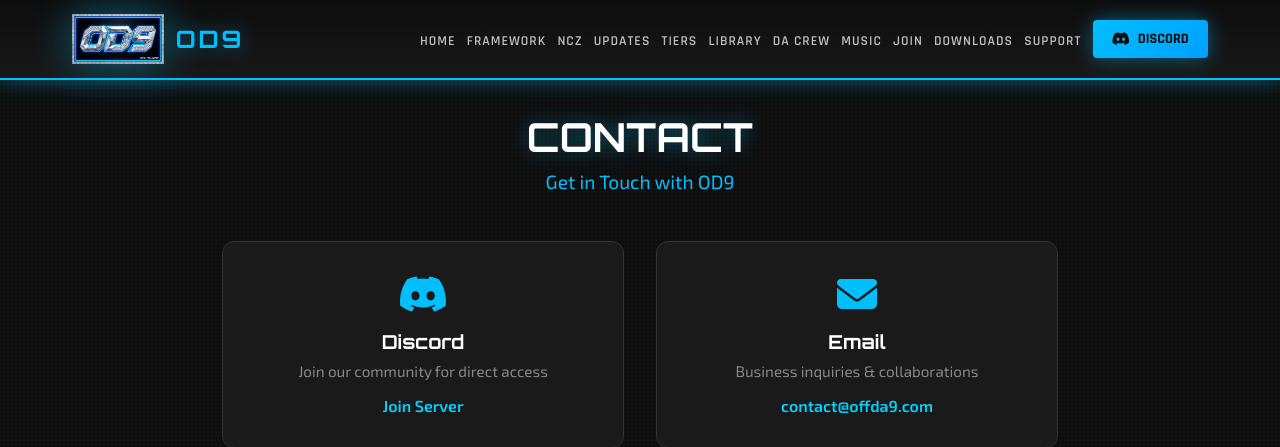
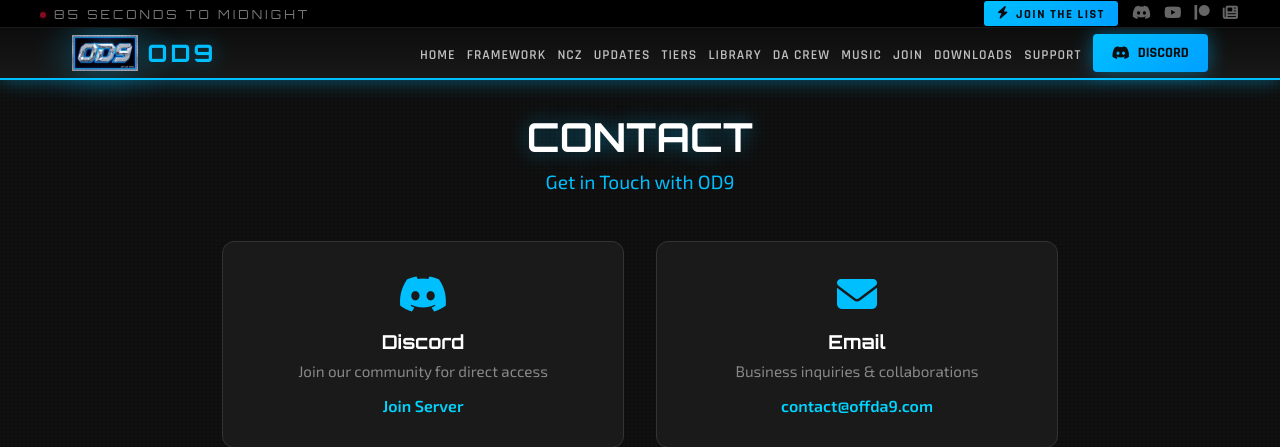
Before and after one commit to theultimaterage/od9-website, a PHP site: page /od9/contact.php in a window 1280 px wide. Shown: the top 447 px of the page. Run offline with PHP 8.4, Linux system fonts and the light colour scheme.

Commit message:
feat(web): topbar CSS/include/offset edits (content for the prior rename)
The previous commit only captured the git-mv rename because a stale pathspec
aborted the add. This carries the actual changes (already live on prod):
- nav.php includes topbar.php before the <nav>
- od9.css: --topbar-h:28px, nav top/height split to keep total chrome 80px,
  logo 50->36px
- topbar.php: position:fixed + z-index above nav, fixed 28px height,
  Patreon -> /c/TheUltimateRage

```diff
--- a/public/css/od9.css
+++ b/public/css/od9.css
@@ -6,7 +6,7 @@
 :root{
   --primary-blue:#00BFFF; --electric-blue:#00A0FF; --neon-blue:#00D4FF;
   --chrome:#C0C0C0; --carbon:#0D0D0D; --carbon-dark:#1A1A1A;
-  --glow:0 0 20px rgba(0,191,255,.45); --nav-height:80px;
+  --glow:0 0 20px rgba(0,191,255,.45); --nav-height:80px; --topbar-h:28px;
   /* short aliases used by most pages */
   --b:#00BFFF; --eb:#00A0FF; --c:#C0C0C0; --d:#0D0D0D; --dd:#1A1A1A;
   --g:0 0 20px rgba(0,191,255,.45); --gold:#FFD700; --rg:#B76E79;
@@ -14,10 +14,10 @@
 *{margin:0;padding:0;box-sizing:border-box}
 
 /* Universal nav — mirrors includes/nav.php markup */
-.od9-nav{position:fixed;top:0;left:0;width:100%;height:var(--nav-height);background:linear-gradient(180deg,rgba(13,13,13,.98),rgba(26,26,26,.95));backdrop-filter:blur(20px);border-bottom:2px solid var(--b);box-shadow:var(--g);z-index:9999}
+.od9-nav{position:fixed;top:var(--topbar-h);left:0;width:100%;height:calc(var(--nav-height) - var(--topbar-h));background:linear-gradient(180deg,rgba(13,13,13,.98),rgba(26,26,26,.95));backdrop-filter:blur(20px);border-bottom:2px solid var(--b);box-shadow:var(--g);z-index:9999}
 .nav-container{max-width:1200px;margin:0 auto;padding:0 2rem;height:100%;display:flex;justify-content:space-between;align-items:center}
 .nav-logo{display:flex;align-items:center;text-decoration:none}
-.nav-logo img{height:50px;margin-right:.75rem;filter:drop-shadow(var(--g))}
+.nav-logo img{height:36px;margin-right:.6rem;filter:drop-shadow(var(--g))}
 .nav-logo-text{font-family:'Orbitron',sans-serif;font-size:1.5rem;font-weight:700;color:var(--b);letter-spacing:3px;text-shadow:var(--g)}
 .nav-menu{display:flex;list-style:none;gap:.8rem;align-items:center}
 .nav-link{color:var(--c);text-decoration:none;font-family:'Rajdhani',sans-serif;font-size:1rem;font-weight:600;letter-spacing:1px;text-transform:uppercase;transition:all .3s;padding:.5rem 0;position:relative}
--- a/public/includes/nav.php
+++ b/public/includes/nav.php
@@ -36,6 +36,7 @@
 ];
 if (!isset($current_page)) $current_page = '';
 ?>
+<?php include __DIR__ . '/topbar.php'; ?>
 <nav class="od9-nav"><div class="nav-container">
 <a href="<?= $nav_url('index.php') ?>" class="nav-logo"><img src="<?= $nav_url('images/logos/od9-logo.png') ?>" alt="OD9"><span class="nav-logo-text">OD9</span></a>
 <ul class="nav-menu" style="gap:0.7rem">
--- a/public/includes/topbar.php
+++ b/public/includes/topbar.php
@@ -18,8 +18,8 @@
  */
 ?>
 <style>
-.od9-topbar{position:sticky;top:0;z-index:9100;background:#000;border-bottom:1px solid #1a1a1a;padding:0.4rem 1.25rem;font-family:'Rajdhani',sans-serif;font-size:0.78rem;letter-spacing:2px;text-transform:uppercase}
-.od9-topbar-inner{max-width:1200px;margin:0 auto;display:flex;align-items:center;justify-content:space-between;gap:1rem;min-height:24px}
+.od9-topbar{position:fixed;top:0;left:0;width:100%;height:var(--topbar-h);z-index:10000;background:#000;border-bottom:1px solid #1a1a1a;display:flex;align-items:center;padding:0 1.25rem;font-family:'Rajdhani',sans-serif;font-size:0.78rem;letter-spacing:2px;text-transform:uppercase}
+.od9-topbar-inner{width:100%;max-width:1200px;margin:0 auto;display:flex;align-items:center;justify-content:space-between;gap:1rem}
 .od9-topbar-tag{color:#777;font-family:'Orbitron',sans-serif;letter-spacing:3px;white-space:nowrap;overflow:hidden;text-overflow:ellipsis}
 .od9-topbar-tag .pulse{display:inline-block;width:6px;height:6px;border-radius:50%;background:#FF1744;margin-right:0.5rem;vertical-align:middle;box-shadow:0 0 6px rgba(255,23,68,0.7);animation:od9-pulse 2s infinite}
 @keyframes od9-pulse{0%,100%{opacity:1}50%{opacity:0.45}}
@@ -30,7 +30,7 @@
 .od9-topbar-socials a{color:#666;font-size:0.95rem;text-decoration:none;transition:color 0.2s}
 .od9-topbar-socials a:hover{color:#00BFFF}
 @media(max-width:780px){
-  .od9-topbar{padding:0.35rem 0.85rem;font-size:0.7rem}
+  .od9-topbar{padding:0 0.85rem;font-size:0.7rem}
   .od9-topbar-tag{letter-spacing:2px}
   .od9-topbar-socials{display:none}
 }
@@ -48,7 +48,7 @@
       <div class="od9-topbar-socials">
         <a href="https://discord.gg/spgmrXVMWq" target="_blank" rel="noopener" title="Discord"><i class="fab fa-discord"></i></a>
         <a href="https://youtube.com/@theultimaterage" target="_blank" rel="noopener" title="YouTube"><i class="fab fa-youtube"></i></a>
-        <a href="https://www.patreon.com/TheUltimateRage" target="_blank" rel="noopener" title="Patreon"><i class="fab fa-patreon"></i></a>
+        <a href="https://www.patreon.com/c/TheUltimateRage" target="_blank" rel="noopener" title="Patreon"><i class="fab fa-patreon"></i></a>
         <a href="https://theultimaterage.substack.com" target="_blank" rel="noopener" title="Substack"><i class="fas fa-newspaper"></i></a>
       </div>
     </div>
```
